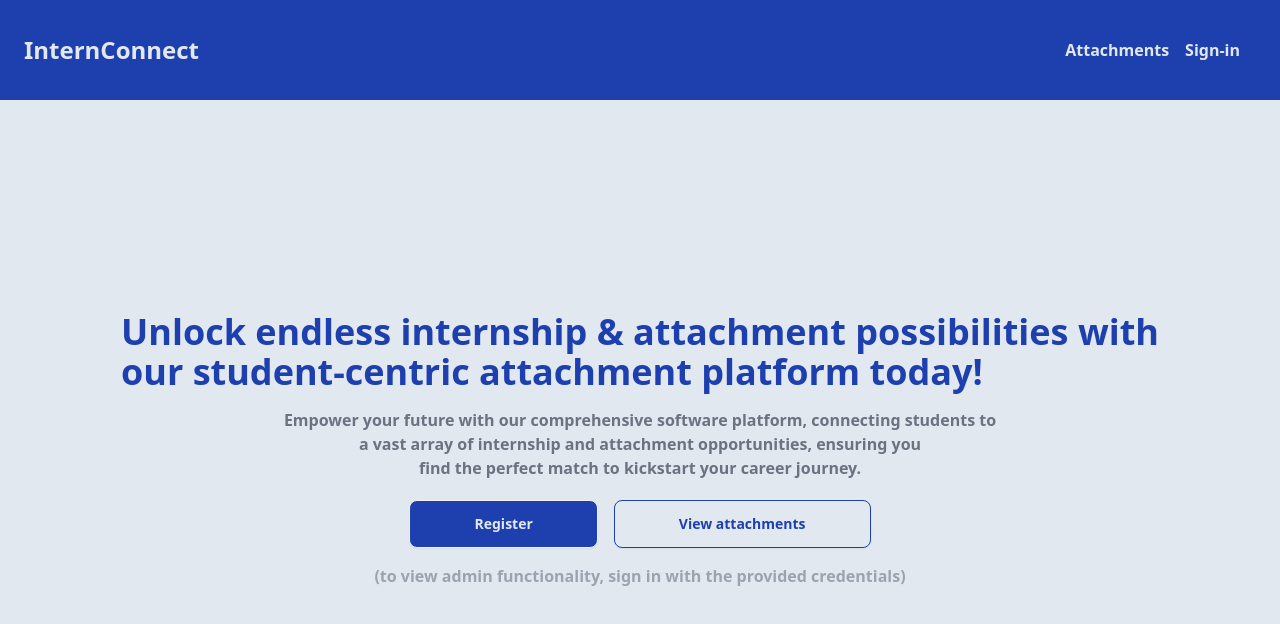
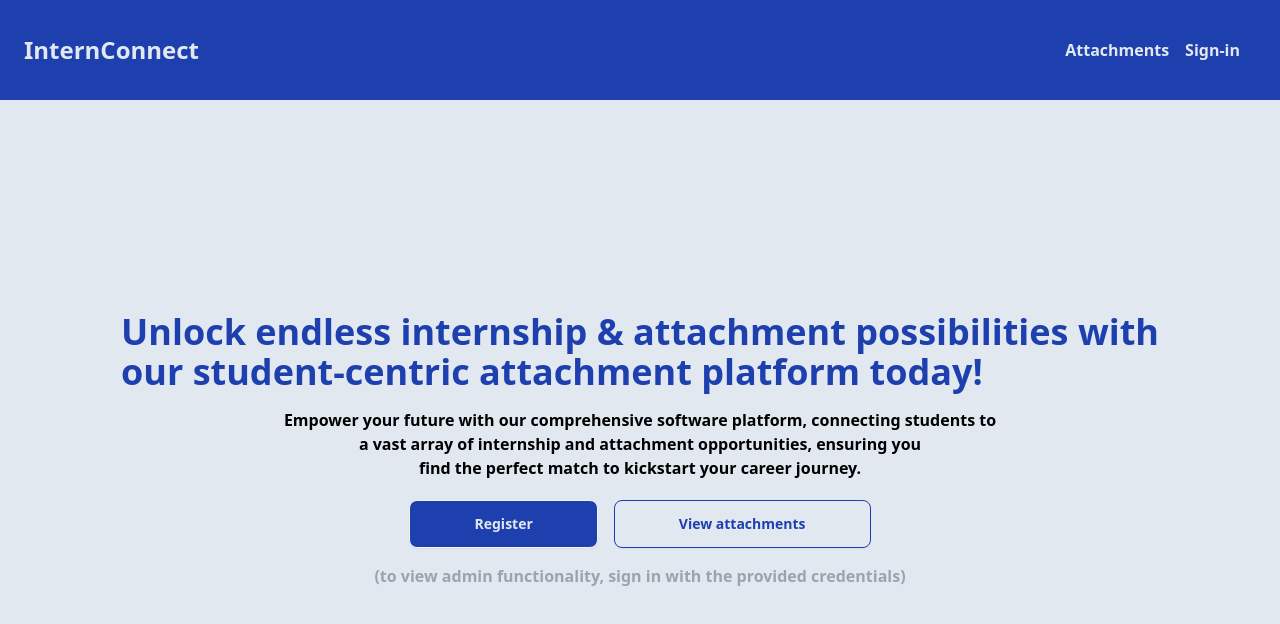
Before and after one commit to kingaranjoroge/InternConnect, a React (Vite) app in the folder frontend/: page / in a window 1280 px wide. Shown: the top 624 px of the page. Built offline with nearby package versions, Linux system fonts and the light colour scheme.

Commit message:
change text color & font weight

```diff
--- a/frontend/src/pages/Home.jsx
+++ b/frontend/src/pages/Home.jsx
@@ -21,9 +21,9 @@ const Home = () => {
                 </p>
             </div>
             <div className="flex flex-col items-center justify-center">
-                <p className="text-[9px] sm:text-sm md:text-base font-semibold text-gray-500">Empower your future with our comprehensive software platform, connecting students to</p>
-                <p className="text-[9px] sm:text-sm md:text-base font-semibold text-gray-500">a vast array of internship and attachment opportunities, ensuring you</p>
-                <p className="text-[9px] sm:text-sm md:text-base font-semibold text-gray-500">find the perfect match to kickstart your career journey.</p>
+                <p className="text-[9px] sm:text-sm md:text-base font-bold sm:font-semibold text-black">Empower your future with our comprehensive software platform, connecting students to</p>
+                <p className="text-[9px] sm:text-sm md:text-base font-bold sm:font-semibold text-black">a vast array of internship and attachment opportunities, ensuring you</p>
+                <p className="text-[9px] sm:text-sm md:text-base font-bold sm:font-semibold text-black">find the perfect match to kickstart your career journey.</p>
             </div>
             <div className="flex flex-row items-center justify-between gap-4 pt-1">
                 <button className="btn bg-blue-800 text-slate-200 px-4 sm:px-16 hover:bg-blue-950" onClick={handleRegisterNavigate}>Register</button>
```
